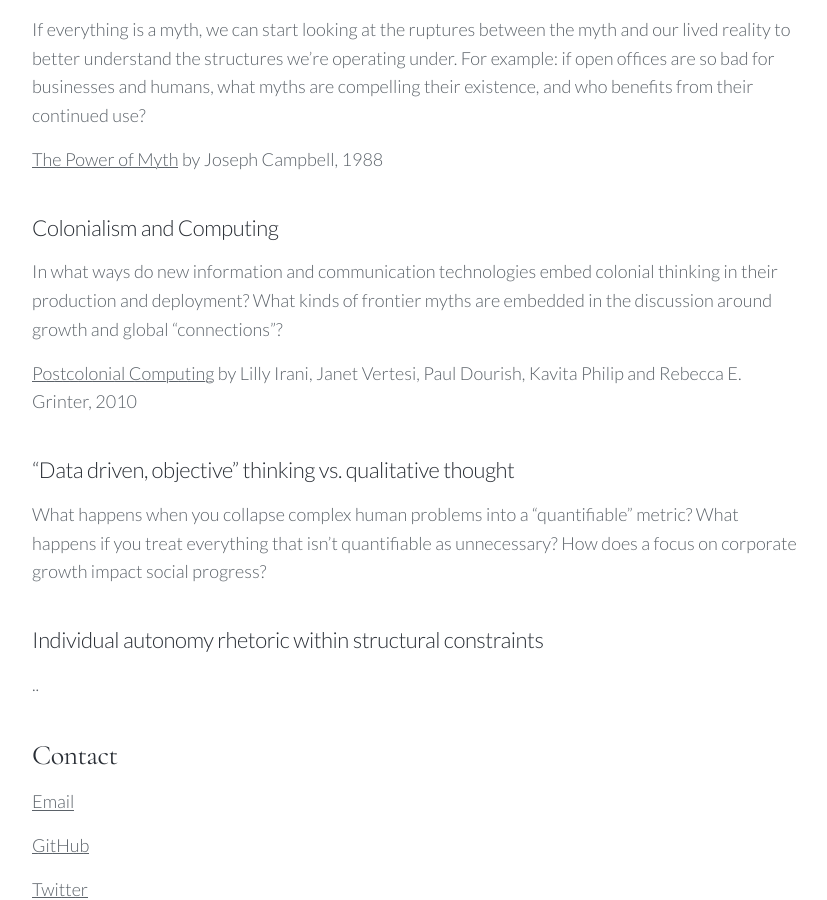
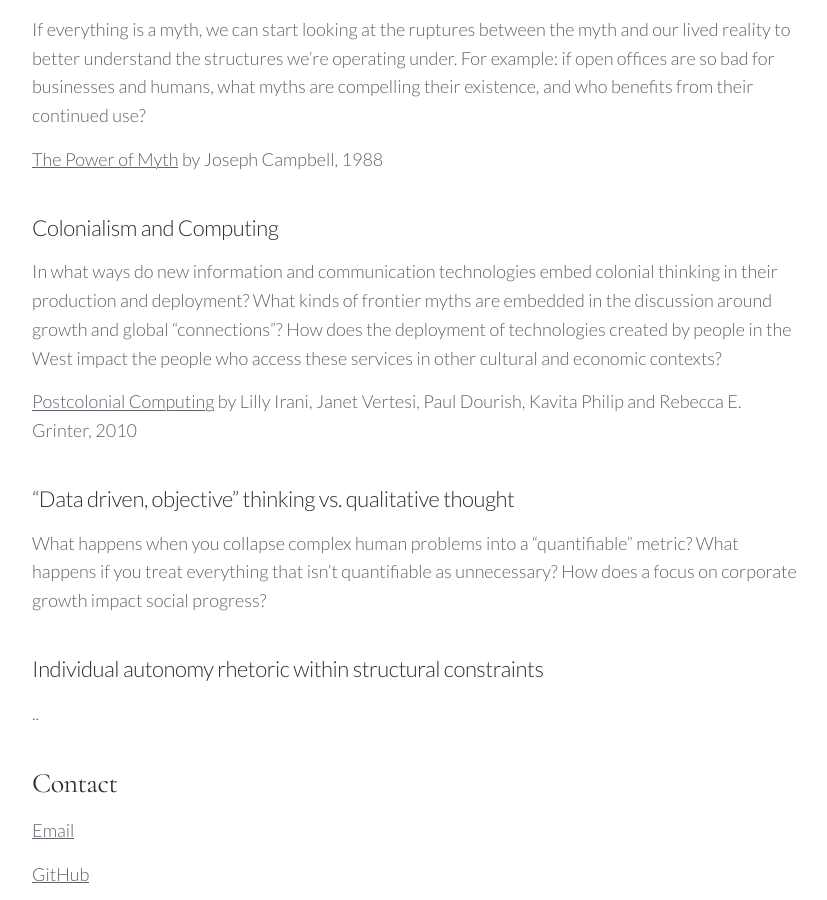
Before and after one commit to venetucci/personal-website, a Jekyll site: the page built from _pages/about.md, in a window 1280 px wide and 900 px high, scrolled down 2052 px. Shown: the whole window, without its empty margins (224-1051 px from the left). Built offline with Jekyll 4.4.1, drawn with Linux system fonts in a browser that asks for light colours; nearby versions of some CDN libraries.

Commit message:
Update from Forestry.io Michelle Venetucci Harvey updated _pages/about.md

```diff
--- a/_pages/about.md
+++ b/_pages/about.md
@@ -55,7 +55,7 @@
 
 ### Colonialism and Computing
 
-In what ways do new information and communication technologies embed colonial thinking in their production and deployment? What kinds of frontier myths are embedded in the discussion around growth and global "connections"?
+In what ways do new information and communication technologies embed colonial thinking in their production and deployment? What kinds of frontier myths are embedded in the discussion around growth and global "connections"? How does the deployment of technologies created by people in the West impact the people who access these services in other cultural and economic contexts?
 
 [Postcolonial Computing](http://www.dourish.com/publications/2010/chi2010-postcolonial.pdf) by Lilly Irani, Janet Vertesi, Paul Dourish, Kavita Philip and Rebecca E. Grinter, 2010
 
```
